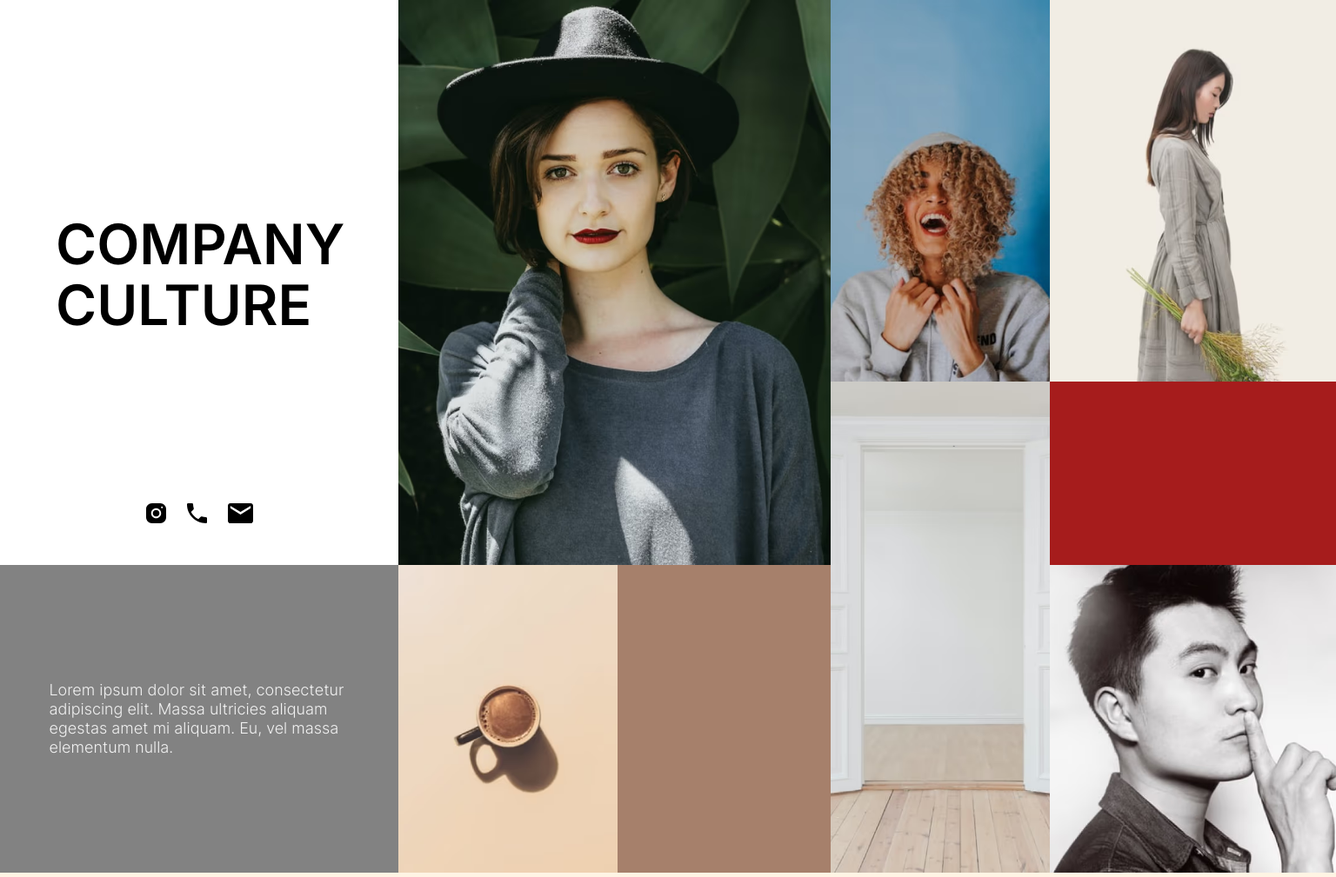
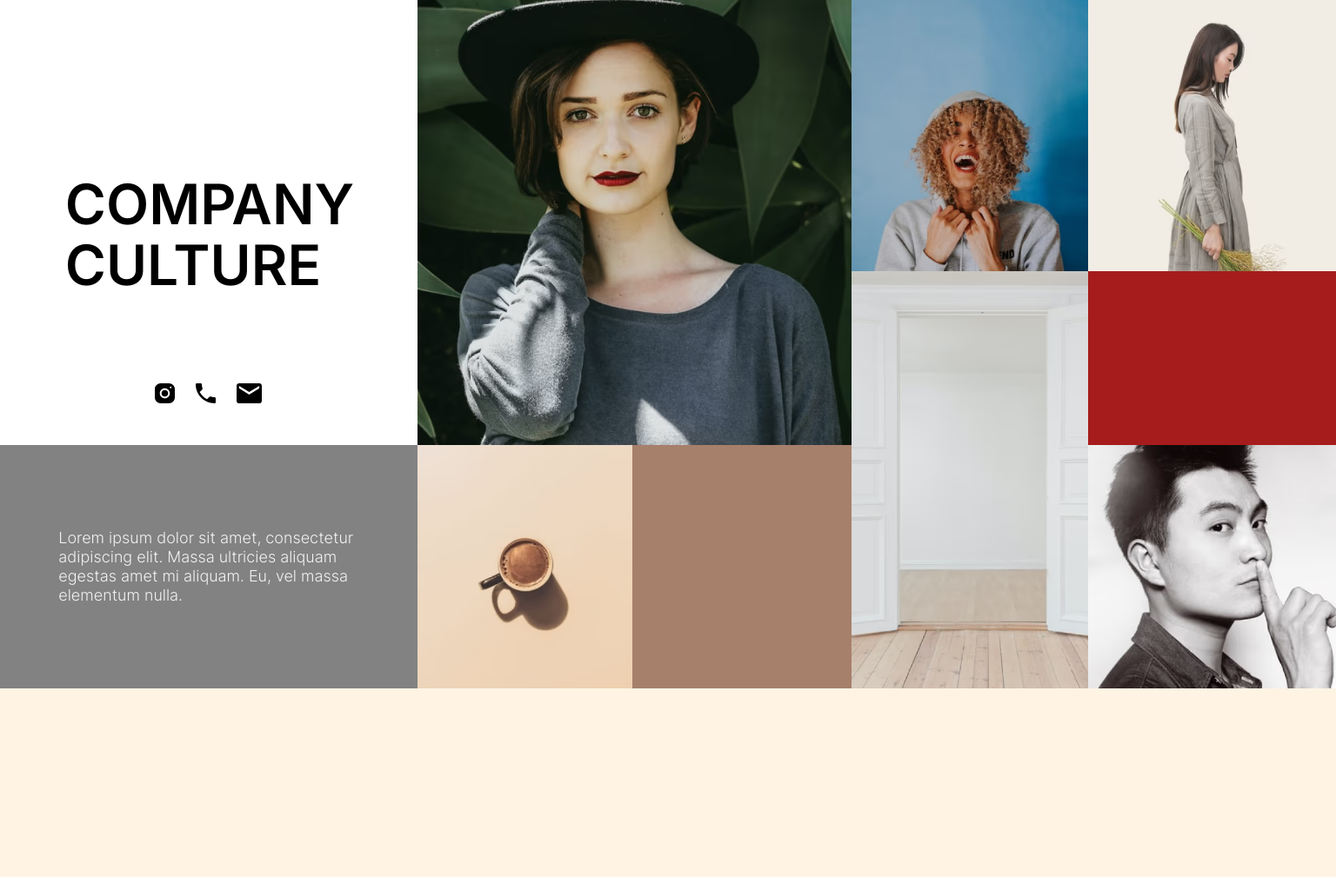
Before and after one commit to serginza/rubber_layout, a website: page src/index.html in a window 1536 px wide. Shown: the whole page at 87% size. After the commit the page ends 800 px from the top, so only its background shows below. Drawn offline with Linux system fonts and the light colour scheme.

Commit message:
fix: adaptive to >1536px and add name colored blocks

```diff
--- a/src/index.html
+++ b/src/index.html
@@ -50,7 +50,9 @@
 						<img class="main-block__img" src="assets/images/coffe.jpg" srcset="assets/images/coffe2x.jpg 2x" alt="man-img">
 					</picture>
 				</div>
-				<div class="main-block__brown-block"></div>
+				<div class="main-block__brown-block">
+					<p>brown block</p>
+				</div>
 				<div class="main-block__smile-woman">
 					<picture>
 						<source media="(max-width: 767px)" srcset="assets/images/smile-woman2x.avif 2x" type="image/avif">
@@ -81,7 +83,9 @@
 						<img class="main-block__img" src="assets/images/door.jpg" srcset="assets/images/door2x.jpg 2x" alt="man-img">
 					</picture>
 				</div>
-				<div class="main-block__red-block"></div>
+				<div class="main-block__red-block">
+					<p>red block</p>
+				</div>
 				<div class="main-block__man">
 					<picture>
 						<source media="(max-width: 767px)" srcset="assets/images/man2x.avif 2x" type="image/avif">
--- a/src/main-block/__brown-block/main-block__brown-block.css
+++ b/src/main-block/__brown-block/main-block__brown-block.css
@@ -2,6 +2,10 @@
 	grid-column: 3 / 4;  grid-row: 3 / 3;
 	background-color: #A6806B;
 	min-width: 15vw;
+}
+
+.main-block__brown-block p {
+	visibility: hidden;
 }
 
 @media (min-width: 768px) and (max-width: 991px) {
--- a/src/main-block/__coffe/main-block__coffe.css
+++ b/src/main-block/__coffe/main-block__coffe.css
@@ -1,12 +1,16 @@
 .main-block__coffe {
 	grid-column: 2 / 3;  grid-row: 3 / 3;
 	max-height: 247px;
-	/*width: 85%;*/
 }
 
 @media (min-width: 1536px) {
 	.main-block__coffe {
-		max-height: none;
+		min-height: 226px;
+		max-height: 35vh;
+	}
+
+	.main-block__coffe img {
+		height: 100%;
 	}
 }
 
--- a/src/main-block/__door/main-block__door.css
+++ b/src/main-block/__door/main-block__door.css
@@ -1,11 +1,16 @@
 .main-block__door {
 	grid-column: 4 / 5;  grid-row: 2 / 4;
-	max-height: 433px;
+	max-height: 432px;
 }
 
 @media (min-width: 1536px) {
 	.main-block__door {
-		max-height: none;
+		min-height: 389px;
+		max-height: 60vh;
+	}
+
+	.main-block__door img {
+		height: 100%;
 	}
 }
 
--- a/src/main-block/__face/main-block__face.css
+++ b/src/main-block/__face/main-block__face.css
@@ -46,7 +46,7 @@
 
 @media (min-width: 1536px) {
 	.main-block__title {
-		margin-top: 16vw;
+		margin-top: 25vh;
 	}
 }
 
--- a/src/main-block/__gray-woman/main-block__gray-woman.css
+++ b/src/main-block/__gray-woman/main-block__gray-woman.css
@@ -5,7 +5,12 @@
 
 @media (min-width: 1536px) {
 	.main-block__gray-woman {
-		max-height: none;
+		min-height: 253px;
+		max-height: 39vh;
+	}
+
+	.main-block__gray-woman img {
+		height: 101%;
 	}
 }
 
--- a/src/main-block/__green-woman/main-block__green-woman.css
+++ b/src/main-block/__green-woman/main-block__green-woman.css
@@ -5,7 +5,12 @@
 
 @media (min-width: 1536px) {
 	.main-block__green-woman {
-		max-height: none;
+		min-height: 416px;
+		max-height: 64vh;
+	}
+
+	.main-block__green-woman img {
+		height: 101%;
 	}
 }
 
--- a/src/main-block/__man/main-block__man.css
+++ b/src/main-block/__man/main-block__man.css
@@ -1,11 +1,16 @@
 .main-block__man {
 	grid-column: 5 / 5;  grid-row: 3 / 3;
-	max-height: 248px;
+	max-height: 247px;
 }
 
 @media (min-width: 1536px) {
 	.main-block__man {
-		max-height: none;
+		min-height: 228px;
+		max-height: 35vh;
+	}
+
+	.main-block__man img {
+		height: 100%;
 	}
 }
 
--- a/src/main-block/__red-block/main-block__red-block.css
+++ b/src/main-block/__red-block/main-block__red-block.css
@@ -5,9 +5,19 @@
 	min-height: 185px;
 }
 
+.main-block__red-block p {
+	visibility: hidden;
+}
+
 @media (min-width: 1536px) {
 	.main-block__red-block {
-		max-height: none;
+		min-height: 25vh;
+	}
+}
+
+@media (min-width: 1536px) and (max-height: 636px) {
+	.main-block__red-block {
+		min-height: 163px;
 	}
 }
 
--- a/src/main-block/__smile-woman/main-block__smile-woman.css
+++ b/src/main-block/__smile-woman/main-block__smile-woman.css
@@ -5,7 +5,12 @@
 
 @media (min-width: 1536px) {
 	.main-block__smile-woman {
-		max-height: none;
+		min-height: 253px;
+		max-height: 39vh;
+	}
+
+	.main-block__smile-woman img {
+		height: 101%;
 	}
 }
 
```
